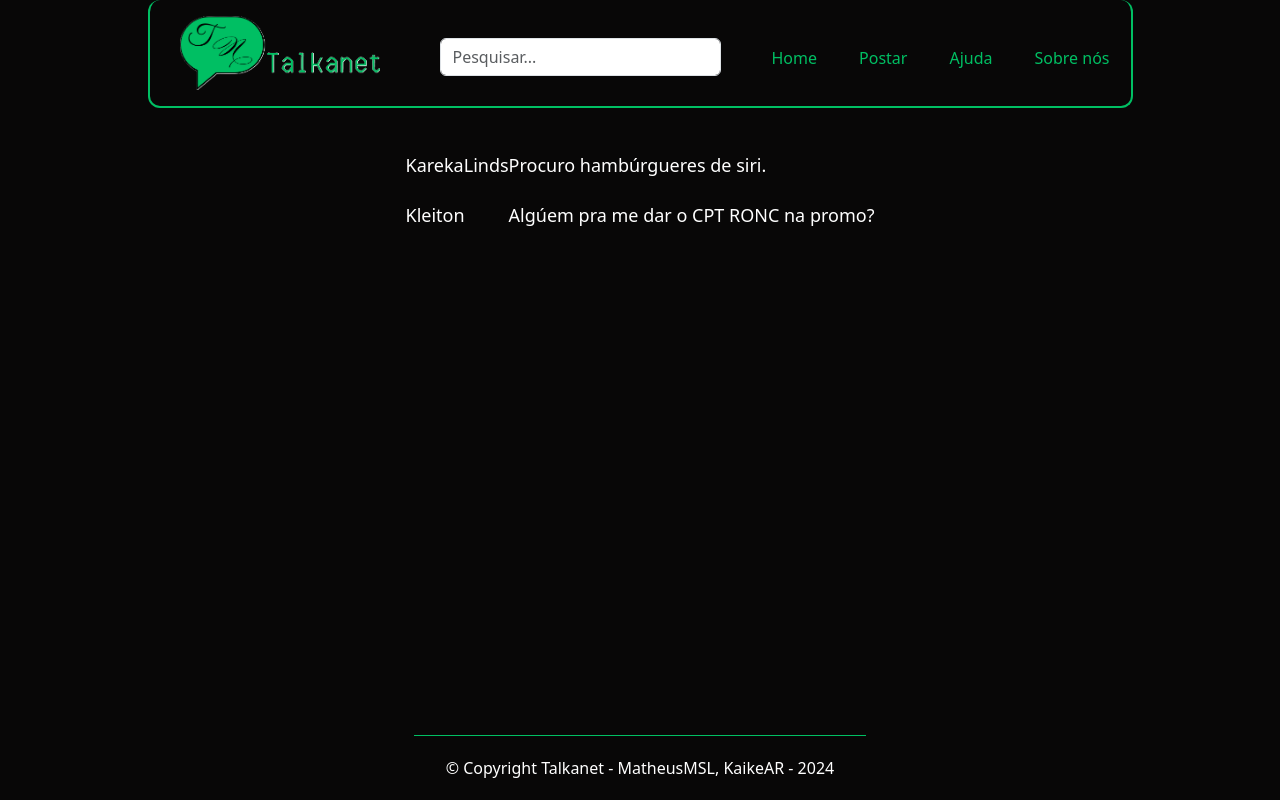
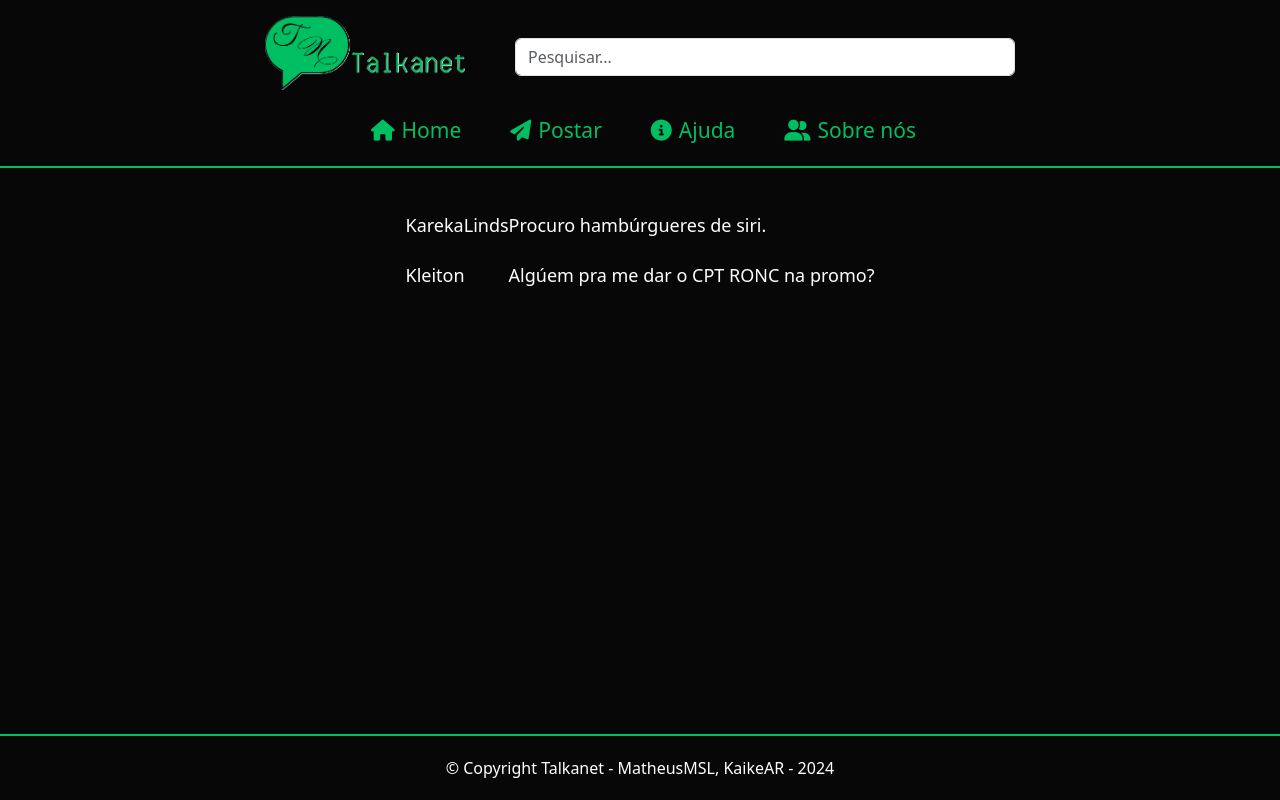
Before and after one commit to Teteu3511/Talkanet, a PHP site: page / in a window 1280 px wide. Run offline with PHP 8.4, Linux system fonts and the light colour scheme; data comes from the database, SQL or seed files in the repository.

Commit message:
header mudado

```diff
--- a/css/style.css
+++ b/css/style.css
@@ -4,7 +4,7 @@
     margin: 0;
     display: flex;
     flex-direction: column;
-    align-items: center;
+    align-items: normal;
     background-color: #080707;
 
 }
@@ -12,11 +12,8 @@
 #header {
 
     min-height: 50px;
-    border-right: 2px solid rgb(0, 191, 99);
-    border-left: 2px solid rgb(0, 191, 99);
     border-bottom: 2px solid rgb(0, 191, 99);
-    border-radius: 12px;
-    justify-content: center;
+    font-size: 21px;
 
 }
 
@@ -27,13 +24,19 @@ main {
 
 }
 
+.footer-container {
+
+    width: 100%;
+
+}
+
 footer {
 
     min-height: 50px;
     padding: 20px;
     text-align: center;
-    border-top: 1px solid rgb(0, 191, 99);
-    color: #FFFFFF
+    border-top: 2px solid rgb(0, 191, 99);
+    color: #FFFFFF;
 
 }
 
@@ -60,6 +63,8 @@ footer {
     height: 30px;
     margin: auto 30px;
     border-radius: 12px;
+    width: 500px;
+
 
 }
 
@@ -68,18 +73,52 @@ footer {
     color: rgb(0, 191, 99);
 }
 
+.logo {
+
+    width: 250px;
+}
+
 img {
 
+    margin: 0 30px;
 
-    margin: 0 30px;
+}
+
+.header-wrapper {
+
+    width: 100%;
+
+
+
+}
+
+ul {
+
+    height: 60px;
+
 }
 
 .nav-item {
 
     height: 30px;
-    margin: auto 5px
+    margin: auto 5px;
 
 
 }
 
-.
+.text {
+
+    padding-bottom: 5px;
+
+}
+
+.text:hover{
+
+    border-bottom: 2px solid rgb(0, 191, 99);
+
+}
+
+#navbar i {
+
+    margin: 7px;
+}
--- a/templates/header.php
+++ b/templates/header.php
@@ -34,9 +34,11 @@
 
 			<section class="header-wrapper">
 				<header class="d-flex flex-wrap justify-content-center py-3 mb-4" id="header">
-					<a href="index.php" class="d-flex align-items-center mb-3 mb-md-0 me-md-auto link-body-emphasis text-decoration-none">
-						<img src="img/Talka.png" width="200px"></img>
-					</a>
+					<div class="logo">
+						<a href="index.php" class="d-flex align-items-center mb-3 mb-md-0 me-md-auto link-body-emphasis text-decoration-none">
+							<img src="img/Talka.png" width="200px"></img>
+						</a>
+					</div>
 
 					<div class="search-container">
 						<form class="w-100 me-4" role="search">
@@ -45,10 +47,10 @@
 					</div>
 
 					<ul class="nav nav-pills" id="navbar">
-						<li class="nav-item"><a href="index.php" class="nav-link">Home</a></li>
-						<li class="nav-item"><a href="add_post.php" class="nav-link">Postar</a></li>
-						<li class="nav-item"><a href="help.php" class="nav-link">Ajuda</a></li>
-						<li class="nav-item"><a href="aboutus.php" class="nav-link">Sobre nós</a></li>
+						<li class="nav-item"><a href="index.php" class="nav-link"><span class="text"><i class="fa-solid fa-house"></i>Home</span></a></li>
+						<li class="nav-item"><a href="add_post.php" class="nav-link"><span class="text"><i class="fa-solid fa-paper-plane"></i>Postar</span></a></li>
+						<li class="nav-item"><a href="help.php" class="nav-link"><span class="text"><i class="fa-solid fa-circle-info"></i>Ajuda</span></a></li>
+						<li class="nav-item"><a href="aboutus.php" class="nav-link"><span class="text"><i class="fa-solid fa-user-group"></i>Sobre nós</span></a></li>
 					</ul>
 
 				</header>
```
